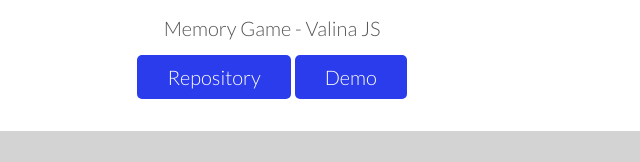
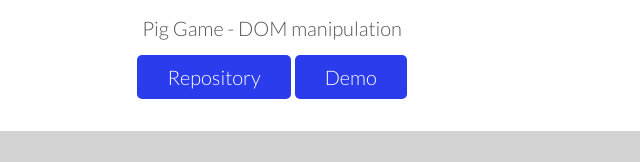
Before and after one commit to tungto/tungto.github.io, a plain HTML site: page index.html in a window 1280 px wide. Shown: the part 1858-2020 px from the top of the page, 0-640 px from the left. Drawn offline with Linux system fonts and the light colour scheme.

Commit message:
Update index.html

```diff
--- a/index.html
+++ b/index.html
@@ -98,7 +98,7 @@
 			</div>
 			<div class="col span-1-of-3">
 				<img src="resources/img/pig-game.png" alt="project-pig-game">
-				<p>Memory Game - Valina JS</p>
+				<p>Pig Game - DOM manipulation</p>
 				<a href="https://github.com/tungto/pigame" class="btn">Repository</a>
 				<a href="https://tungto.github.io/pigame/" class="btn">Demo</a>
 			</div>
```
